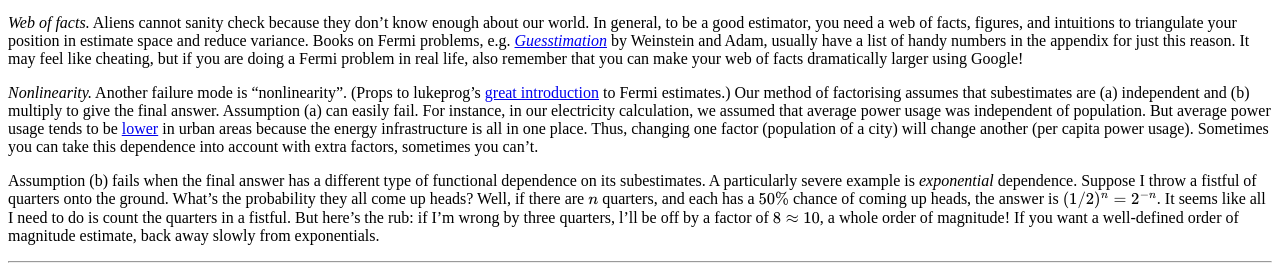
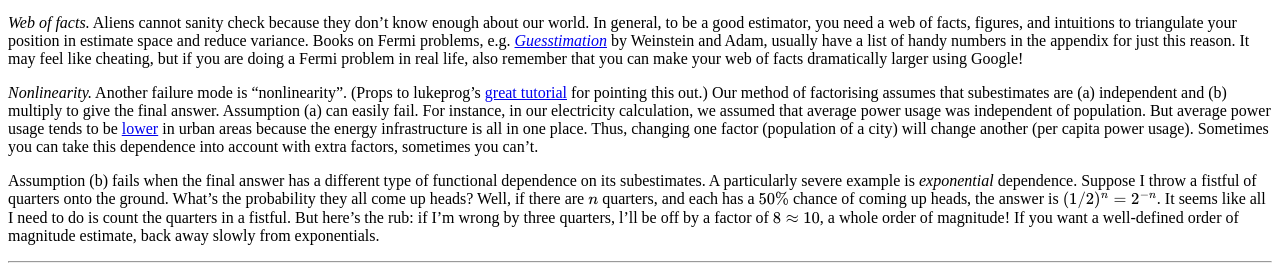
Before and after one commit to hapax/hapax.github.io, a Jekyll site: the page built from assets/simple-physics.md, in a window 1280 px wide and 900 px high, scrolled down 8077 px. Shown: the part 176-452 px from the top of the window. Built offline with Jekyll 4.4.1, drawn with Linux system fonts in a browser that asks for light colours; our own code applies the rules of GitHub Pages for plain Markdown files; formulas are drawn with MathJax 3; a script that is not in the unit is left out.

Commit message:
Update simple-physics.md

```diff
--- a/assets/simple-physics.md
+++ b/assets/simple-physics.md
@@ -871,8 +871,8 @@ dramatically larger using Google!
 
 *Nonlinearity.* Another failure mode is "nonlinearity".
 (Props to lukeprog's
-[great introduction](https://www.lesswrong.com/posts/PsEppdvgRisz5xAHG/fermi-estimates)
-to Fermi estimates.)
+[great tutorial](https://www.lesswrong.com/posts/PsEppdvgRisz5xAHG/fermi-estimates)
+for pointing this out.)
 Our method of factorising assumes that subestimates
 are (a) independent and (b) multiply to give the final answer.
 Assumption (a) can easily fail.
```
